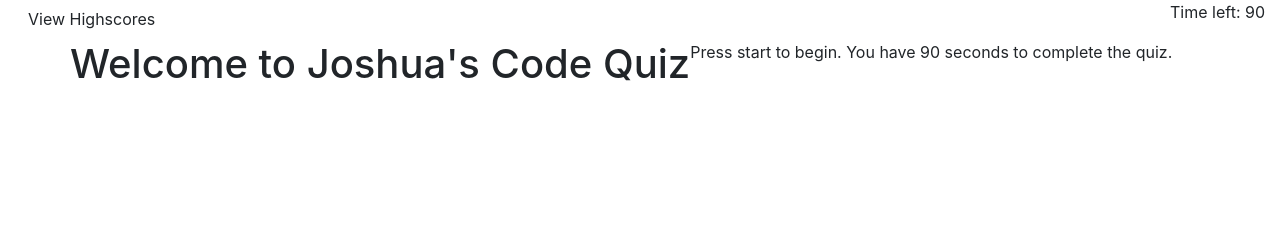
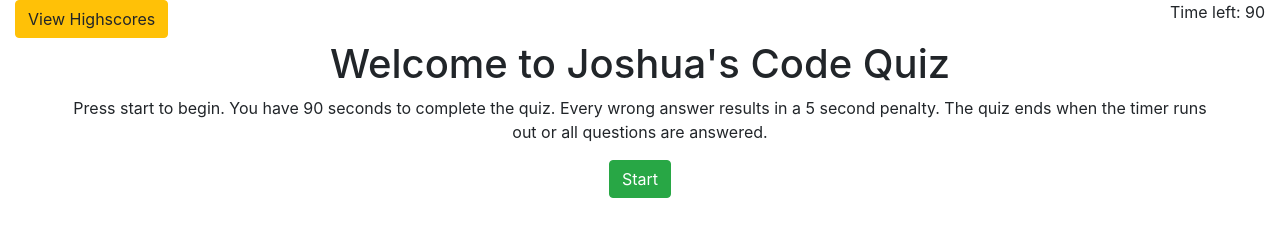
Before and after one commit to jalgonz/code-quiz-jg, a plain HTML site: page index.html in a window 1280 px wide. Drawn offline with nearby package versions, Linux system fonts and the light colour scheme.

Commit message:
finished start screen html

```diff
--- a/index.html
+++ b/index.html
@@ -18,7 +18,7 @@
         <div class="row">
             <!--View Highscore Button-->
            <div class="col-6">
-                <button id="viewHighscores" type="button" class="btn text-left">View Highscores</button>
+                <button id="viewHighscores" type="button" class="btn btn-warning text-left">View Highscores</button>
            </div>
            <!--Timer-->
            <div class="col-6">
@@ -32,10 +32,11 @@
     <main>
         <div class="container">
             <!--Start Screen-->
-            <section id="start">
-                <div class="row">
-                    <h1 class="text-center">Welcome to Joshua's Code Quiz</h1>
-                    <p class="text-center">Press start to begin. You have 90 seconds to complete the quiz.</p>
+            <section id="start-screen">
+                <div class="row justify-content-center">
+                    <h1 class="d-flex text-center ">Welcome to Joshua's Code Quiz</h1>
+                    <p class="d-flex text-center">Press start to begin. You have 90 seconds to complete the quiz. Every wrong answer results in a 5 second penalty. The quiz ends when the timer runs out or all questions are answered.</p>
+                    <button id="start-btn" type="btn" class="btn btn-success mx-auto">Start</button>
                 </div>
             </section>
             <!--Question Screen-->
```
